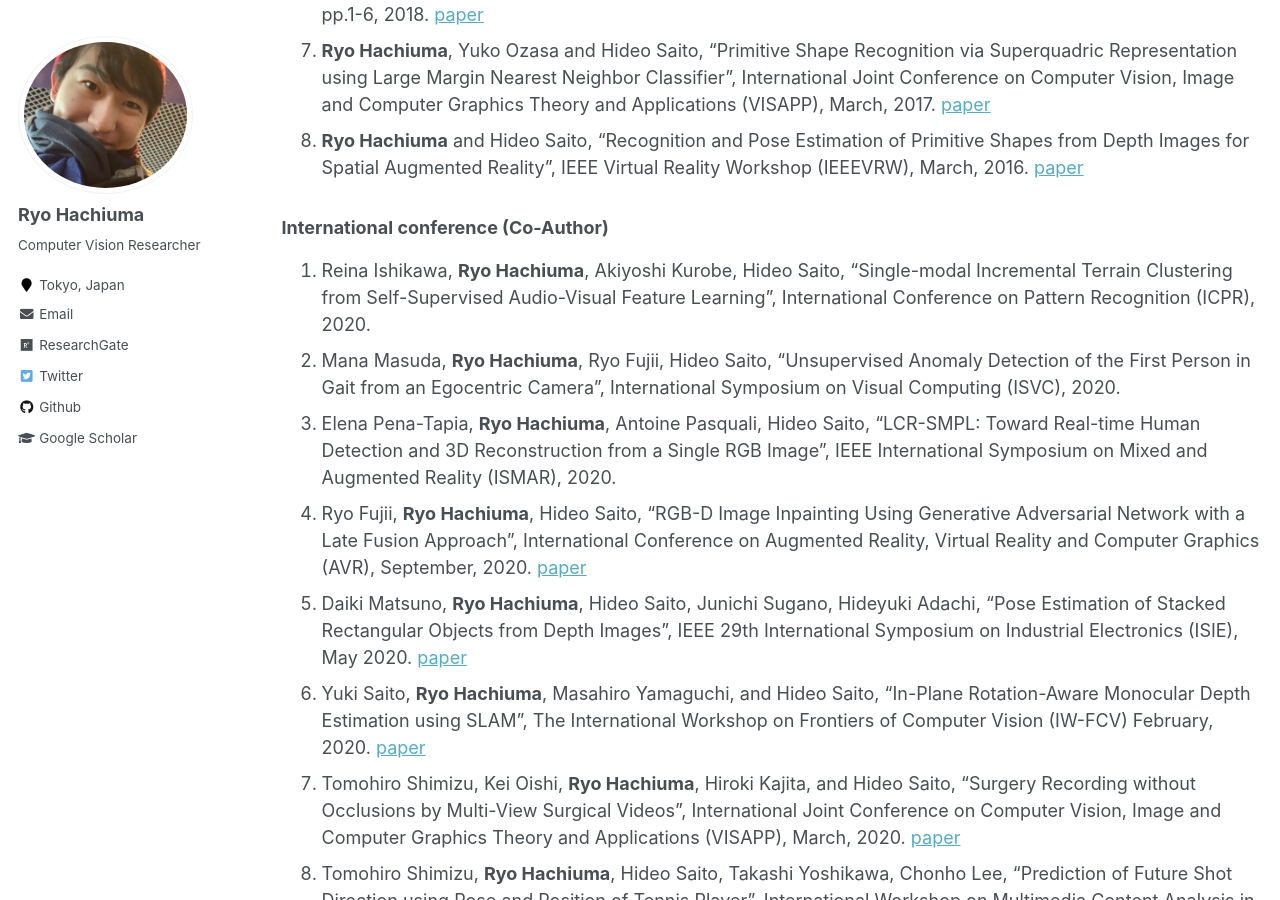
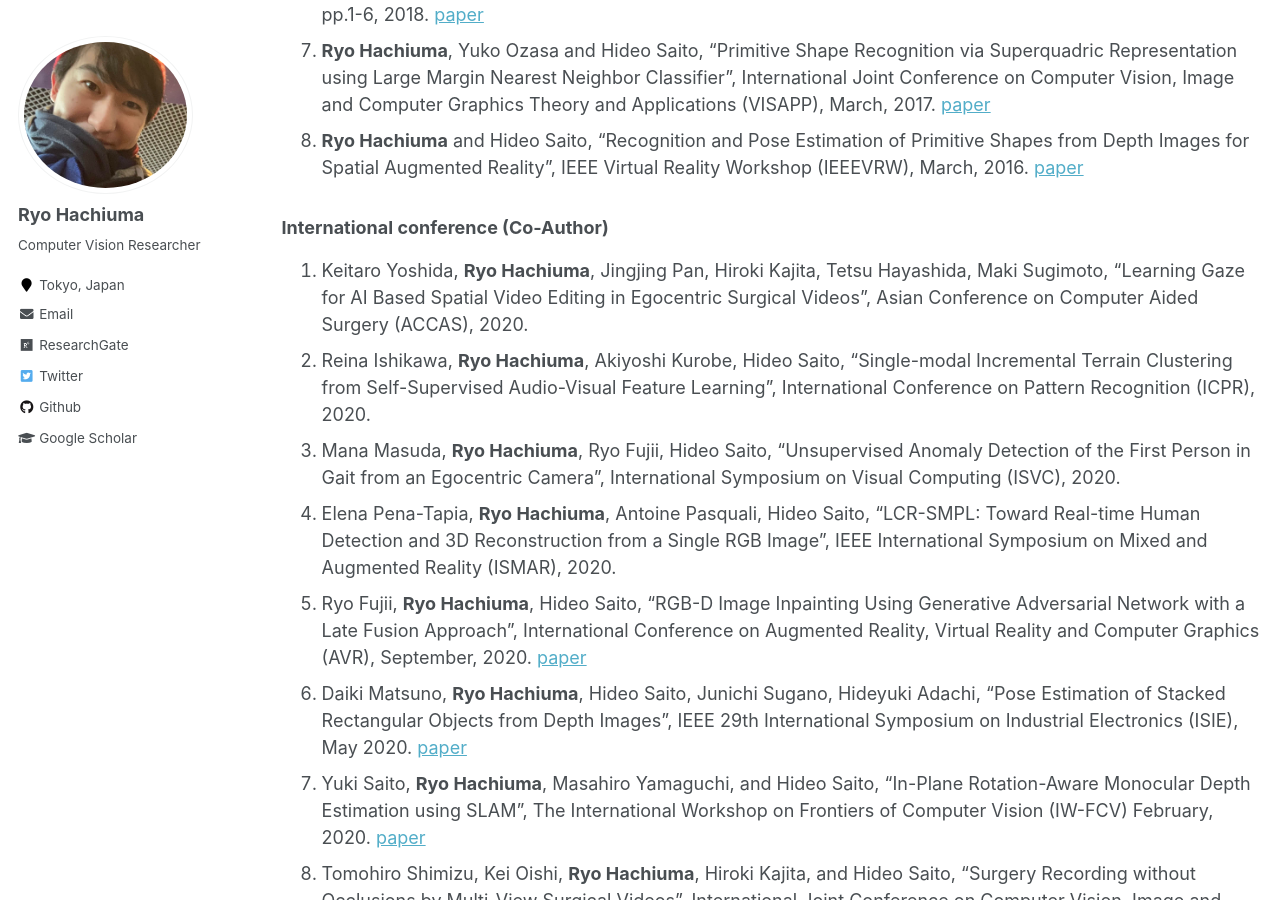
Before and after one commit to ryohachiuma/ryohachiuma.github.io, a Jekyll site: the page built from _pages/publications.md, in a window 1280 px wide and 900 px high, scrolled down 1011 px. Built offline with Jekyll 4.4.1, drawn with Linux system fonts in a browser that asks for light colours.

Commit message:
add publ.

```diff
--- a/_pages/publications.md
+++ b/_pages/publications.md
@@ -37,18 +37,19 @@ author_profile: true
 8. **Ryo Hachiuma** and Hideo Saito, "Recognition and Pose Estimation of Primitive Shapes from Depth Images for Spatial Augmented Reality", IEEE Virtual Reality Workshop (IEEEVRW), March, 2016. [paper](https://ieeexplore.ieee.org/document/7859541?section=abstract)
 
 ### International conference (Co-Author)
+1. Keitaro Yoshida, **Ryo Hachiuma**, Jingjing Pan, Hiroki Kajita, Tetsu Hayashida, Maki Sugimoto, "Learning Gaze for AI Based Spatial Video Editing in Egocentric Surgical Videos", Asian Conference on Computer Aided Surgery (ACCAS), 2020.
 1. Reina Ishikawa, **Ryo Hachiuma**, Akiyoshi Kurobe, Hideo Saito, "Single-modal Incremental Terrain Clustering from Self-Supervised Audio-Visual Feature Learning", International Conference on Pattern Recognition (ICPR), 2020.
-2. Mana Masuda, **Ryo Hachiuma**, Ryo Fujii, Hideo Saito, "Unsupervised Anomaly Detection of the First Person in Gait from an Egocentric Camera", International Symposium on Visual Computing (ISVC), 2020.
-3. Elena Pena-Tapia, **Ryo Hachiuma**, Antoine Pasquali, Hideo Saito, "LCR-SMPL: Toward Real-time Human Detection and 3D Reconstruction from a Single RGB Image", IEEE International Symposium on Mixed and Augmented Reality (ISMAR), 2020.
-4. Ryo Fujii, **Ryo Hachiuma**, Hideo Saito, "RGB-D Image Inpainting Using Generative Adversarial Network with a Late Fusion Approach", International Conference on Augmented Reality, Virtual Reality and Computer Graphics (AVR), September, 2020. [paper](https://link.springer.com/chapter/10.1007/978-3-030-58465-8_32)
-5. Daiki Matsuno, **Ryo Hachiuma**, Hideo Saito, Junichi Sugano, Hideyuki Adachi, "Pose Estimation of Stacked Rectangular Objects from Depth Images", IEEE 29th International Symposium on Industrial Electronics (ISIE), May 2020. [paper](https://ieeexplore.ieee.org/abstract/document/9152510/)
-6. Yuki Saito, **Ryo Hachiuma**, Masahiro Yamaguchi, and Hideo Saito, "In-Plane Rotation-Aware Monocular Depth Estimation using SLAM", The International Workshop on Frontiers of Computer Vision (IW-FCV) February, 2020. [paper](https://link.springer.com/chapter/10.1007/978-981-15-4818-5_23)
-7. Tomohiro Shimizu, Kei Oishi, **Ryo Hachiuma**, Hiroki Kajita, and Hideo Saito, "Surgery Recording without Occlusions by Multi-View Surgical Videos", International Joint Conference on Computer Vision, Image and Computer Graphics Theory and Applications (VISAPP), March, 2020. [paper](http://hvrl.ics.keio.ac.jp/paper/pdf/international_Conference/2020/VISAPP_2020_233_CR.pdf)
-8. Tomohiro Shimizu, **Ryo Hachiuma**, Hideo Saito, Takashi Yoshikawa, Chonho Lee, "Prediction of Future Shot Direction using Pose and Position of Tennis Player", International Workshop on Multimedia Content Analysis in Sports (MM-Sports), pp.59-66, October, 2019. [paper](https://dl.acm.org/doi/10.1145/3347318.3355523)
-9. Hiroki Kajita, Yoshifumi Takatsume, Kei Oishi, Tomohiro Shimizu, Hideo Saito, **Ryo Hachiuma**, Maki Sugimoto, Keitaro Yoshida, Yoshiaki Sakamoto, Keisuke Okabe, Tatsuya Kato, Nobuaki Imanishi, Kazuo Kishi, "Development of Multi-Camera Mounted Surgical Lamp That Realizes Complete Automatic Recording of Plastic Surgery Videos without Cameraman", Plastic Surgery, September, 2019.
-10. Ryo Fujii, **Ryo Hachiuma**, and Hideo Saito, "Joint Inpainting of RGB and Depth Images by Generative Adversarial Network with a Late Fusion Approach", IEEE International Symposium on Mixed and Augmented Reality (ISMAR), pp.203-204, October, 2019. [paper](https://ieeexplore.ieee.org/abstract/document/8951904)
-11. Yuki Ishikawa, **Ryo Hachiuma**, Naoto Ienaga, Wakaba Kuno, Yuta Sugiura, Hideo Saito, "Semantic Segmentation of 3D Point Cloud to Virtually Manipulate Real Living Space", Asia Pacific Workshop on Mixed and Augmented Reality (APMAR), March, 2019. [<b>BEST PAPER AWARD</b>] [paper](https://ieeexplore.ieee.org/document/8709156)
-12. Kazumasa Oniki, Yuko Ozasa, Hideo Saito and **Ryo Hachiuma**, "Classification of Potsherds into Each Earthenware Using 3D Object Retrieval", The International Workshop on Frontiers of Computer Vision (IW-FCV), February, 2018.
+1. Mana Masuda, **Ryo Hachiuma**, Ryo Fujii, Hideo Saito, "Unsupervised Anomaly Detection of the First Person in Gait from an Egocentric Camera", International Symposium on Visual Computing (ISVC), 2020.
+1. Elena Pena-Tapia, **Ryo Hachiuma**, Antoine Pasquali, Hideo Saito, "LCR-SMPL: Toward Real-time Human Detection and 3D Reconstruction from a Single RGB Image", IEEE International Symposium on Mixed and Augmented Reality (ISMAR), 2020.
+1. Ryo Fujii, **Ryo Hachiuma**, Hideo Saito, "RGB-D Image Inpainting Using Generative Adversarial Network with a Late Fusion Approach", International Conference on Augmented Reality, Virtual Reality and Computer Graphics (AVR), September, 2020. [paper](https://link.springer.com/chapter/10.1007/978-3-030-58465-8_32)
+1. Daiki Matsuno, **Ryo Hachiuma**, Hideo Saito, Junichi Sugano, Hideyuki Adachi, "Pose Estimation of Stacked Rectangular Objects from Depth Images", IEEE 29th International Symposium on Industrial Electronics (ISIE), May 2020. [paper](https://ieeexplore.ieee.org/abstract/document/9152510/)
+1. Yuki Saito, **Ryo Hachiuma**, Masahiro Yamaguchi, and Hideo Saito, "In-Plane Rotation-Aware Monocular Depth Estimation using SLAM", The International Workshop on Frontiers of Computer Vision (IW-FCV) February, 2020. [paper](https://link.springer.com/chapter/10.1007/978-981-15-4818-5_23)
+1. Tomohiro Shimizu, Kei Oishi, **Ryo Hachiuma**, Hiroki Kajita, and Hideo Saito, "Surgery Recording without Occlusions by Multi-View Surgical Videos", International Joint Conference on Computer Vision, Image and Computer Graphics Theory and Applications (VISAPP), March, 2020. [paper](http://hvrl.ics.keio.ac.jp/paper/pdf/international_Conference/2020/VISAPP_2020_233_CR.pdf)
+1. Tomohiro Shimizu, **Ryo Hachiuma**, Hideo Saito, Takashi Yoshikawa, Chonho Lee, "Prediction of Future Shot Direction using Pose and Position of Tennis Player", International Workshop on Multimedia Content Analysis in Sports (MM-Sports), pp.59-66, October, 2019. [paper](https://dl.acm.org/doi/10.1145/3347318.3355523)
+1. Hiroki Kajita, Yoshifumi Takatsume, Kei Oishi, Tomohiro Shimizu, Hideo Saito, **Ryo Hachiuma**, Maki Sugimoto, Keitaro Yoshida, Yoshiaki Sakamoto, Keisuke Okabe, Tatsuya Kato, Nobuaki Imanishi, Kazuo Kishi, "Development of Multi-Camera Mounted Surgical Lamp That Realizes Complete Automatic Recording of Plastic Surgery Videos without Cameraman", Plastic Surgery, September, 2019.
+1. Ryo Fujii, **Ryo Hachiuma**, and Hideo Saito, "Joint Inpainting of RGB and Depth Images by Generative Adversarial Network with a Late Fusion Approach", IEEE International Symposium on Mixed and Augmented Reality (ISMAR), pp.203-204, October, 2019. [paper](https://ieeexplore.ieee.org/abstract/document/8951904)
+1. Yuki Ishikawa, **Ryo Hachiuma**, Naoto Ienaga, Wakaba Kuno, Yuta Sugiura, Hideo Saito, "Semantic Segmentation of 3D Point Cloud to Virtually Manipulate Real Living Space", Asia Pacific Workshop on Mixed and Augmented Reality (APMAR), March, 2019. [<b>BEST PAPER AWARD</b>] [paper](https://ieeexplore.ieee.org/document/8709156)
+1. Kazumasa Oniki, Yuko Ozasa, Hideo Saito and **Ryo Hachiuma**, "Classification of Potsherds into Each Earthenware Using 3D Object Retrieval", The International Workshop on Frontiers of Computer Vision (IW-FCV), February, 2018.
 
 
 ### Domestic conference
```
